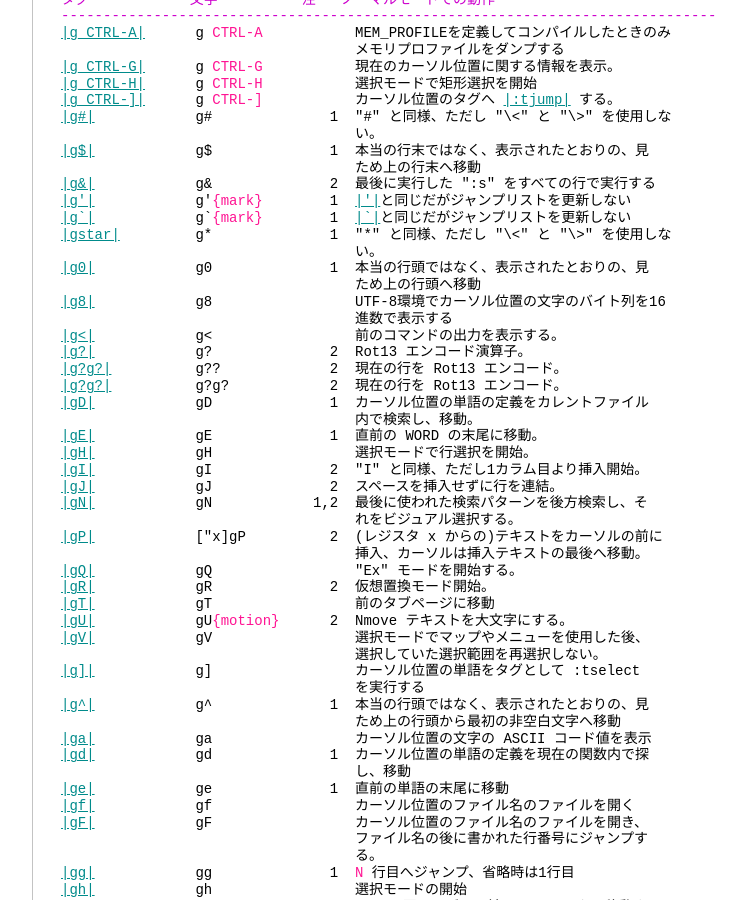
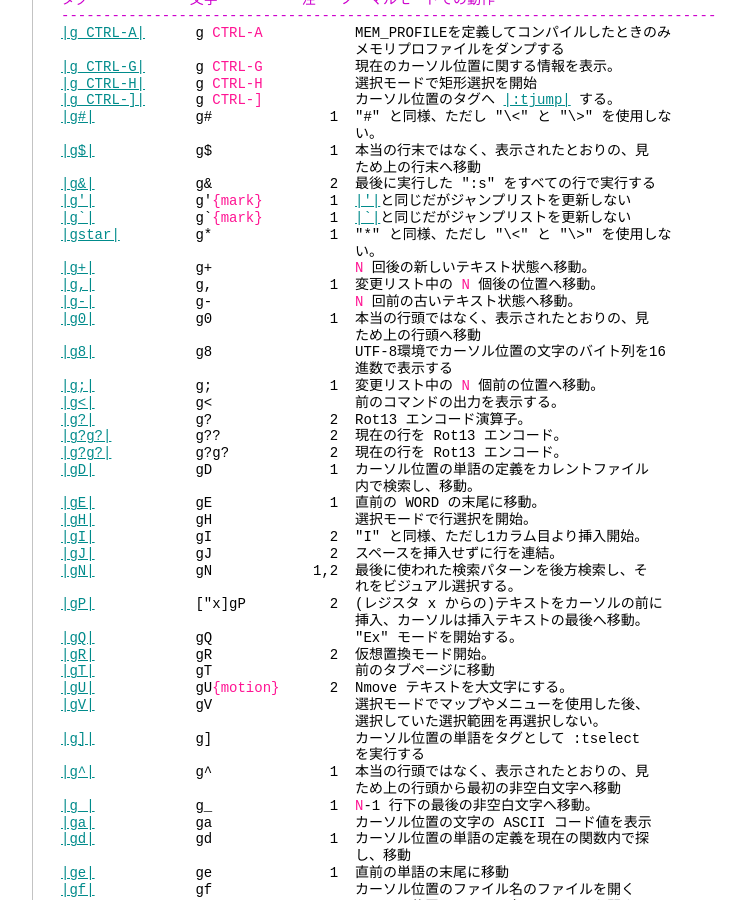
Before and after one commit to vim-jp/vimdoc-ja, a Jekyll site: the page built from vimindex.html, in a window 1280 px wide and 900 px high, scrolled down 12154 px. Shown: the whole window, without its empty margins (340-1086 px from the left). Built offline with Jekyll 4.4.1, drawn with Linux system fonts in a browser that asks for light colours; nearby versions of some CDN libraries; Markdown is read by kramdown in place of the engine named in the settings; comment, search, counter and statistics services are not loaded; some of the changed text lies outside the part shown.

Commit message:
Deployed vim-jp/vimdoc-ja@e4526192a77a780f7d223d946b5fbe75098ab8d3 by ixeris.kaoriya.net

```diff
--- a/vimindex.html
+++ b/vimindex.html
@@ -3,7 +3,7 @@ layout: vimdoc
 helpname: 'vimindex'
 ---
 <div id='vimCodeElement'>
-<a class="Constant" href="vimindex.html" name="index.txt">*index.txt*</a>&nbsp;&nbsp;&nbsp;&nbsp; For Vim バージョン 7.4.&nbsp;&nbsp;Last change: 2015 Jan 07<br>
+<a class="Constant" href="vimindex.html" name="index.txt">*index.txt*</a>&nbsp;&nbsp;&nbsp;&nbsp; For Vim バージョン 7.4.&nbsp;&nbsp;Last change: 2015 Feb 12<br>
 <br>
 <br>
 &nbsp;&nbsp;&nbsp;&nbsp;&nbsp;&nbsp;&nbsp;&nbsp;&nbsp;&nbsp;&nbsp;&nbsp;&nbsp;&nbsp;&nbsp;&nbsp;&nbsp;&nbsp;VIMリファレンスマニュアル&nbsp;&nbsp;&nbsp;&nbsp;&nbsp;&nbsp; by Bram Moolenaar<br>
@@ -730,10 +730,14 @@ SECTION&nbsp;&nbsp;セクション。'{' ではなく '}' の場合もある<a c
 <a class="Identifier" href="motion.html#g`">|g`|</a>&nbsp;&nbsp;&nbsp;&nbsp;&nbsp;&nbsp;&nbsp;&nbsp;&nbsp;&nbsp;&nbsp;&nbsp;g`<span class="Special">{mark}</span>&nbsp;&nbsp;&nbsp;&nbsp;&nbsp;&nbsp;&nbsp;&nbsp;1&nbsp;&nbsp;<a class="Identifier" href="motion.html#`">|`|</a>と同じだがジャンプリストを更新しない<br>
 <a class="Identifier" href="pattern.html#gstar">|gstar|</a>&nbsp;&nbsp;&nbsp;&nbsp;&nbsp;&nbsp;&nbsp;&nbsp; g*&nbsp;&nbsp;&nbsp;&nbsp;&nbsp;&nbsp;&nbsp;&nbsp;&nbsp;&nbsp;&nbsp;&nbsp;&nbsp;&nbsp;1&nbsp;&nbsp;&quot;*&quot; と同様、ただし &quot;\&lt;&quot; と &quot;\&gt;&quot; を使用しな<br>
 &nbsp;&nbsp;&nbsp;&nbsp;&nbsp;&nbsp;&nbsp;&nbsp;&nbsp;&nbsp;&nbsp;&nbsp;&nbsp;&nbsp;&nbsp;&nbsp;&nbsp;&nbsp;&nbsp;&nbsp;&nbsp;&nbsp;&nbsp;&nbsp;&nbsp;&nbsp;&nbsp;&nbsp;&nbsp;&nbsp;&nbsp;&nbsp;&nbsp;&nbsp; い。<br>
+<a class="Identifier" href="undo.html#g+">|g+|</a>&nbsp;&nbsp;&nbsp;&nbsp;&nbsp;&nbsp;&nbsp;&nbsp;&nbsp;&nbsp;&nbsp;&nbsp;g+&nbsp;&nbsp;&nbsp;&nbsp;&nbsp;&nbsp;&nbsp;&nbsp;&nbsp;&nbsp;&nbsp;&nbsp;&nbsp;&nbsp;&nbsp;&nbsp;&nbsp;<span class="Special">N</span>&nbsp;回後の新しいテキスト状態へ移動。<br>
+<a class="Identifier" href="motion.html#g,">|g,|</a>&nbsp;&nbsp;&nbsp;&nbsp;&nbsp;&nbsp;&nbsp;&nbsp;&nbsp;&nbsp;&nbsp;&nbsp;g,&nbsp;&nbsp;&nbsp;&nbsp;&nbsp;&nbsp;&nbsp;&nbsp;&nbsp;&nbsp;&nbsp;&nbsp;&nbsp;&nbsp;1&nbsp;&nbsp;変更リスト中の&nbsp;<span class="Special">N</span>&nbsp;個後の位置へ移動。<br>
+<a class="Identifier" href="undo.html#g-">|g-|</a>&nbsp;&nbsp;&nbsp;&nbsp;&nbsp;&nbsp;&nbsp;&nbsp;&nbsp;&nbsp;&nbsp;&nbsp;g-&nbsp;&nbsp;&nbsp;&nbsp;&nbsp;&nbsp;&nbsp;&nbsp;&nbsp;&nbsp;&nbsp;&nbsp;&nbsp;&nbsp;&nbsp;&nbsp;&nbsp;<span class="Special">N</span>&nbsp;回前の古いテキスト状態へ移動。<br>
 <a class="Identifier" href="motion.html#g0">|g0|</a>&nbsp;&nbsp;&nbsp;&nbsp;&nbsp;&nbsp;&nbsp;&nbsp;&nbsp;&nbsp;&nbsp;&nbsp;g0&nbsp;&nbsp;&nbsp;&nbsp;&nbsp;&nbsp;&nbsp;&nbsp;&nbsp;&nbsp;&nbsp;&nbsp;&nbsp;&nbsp;1&nbsp;&nbsp;本当の行頭ではなく、表示されたとおりの、見<br>
 &nbsp;&nbsp;&nbsp;&nbsp;&nbsp;&nbsp;&nbsp;&nbsp;&nbsp;&nbsp;&nbsp;&nbsp;&nbsp;&nbsp;&nbsp;&nbsp;&nbsp;&nbsp;&nbsp;&nbsp;&nbsp;&nbsp;&nbsp;&nbsp;&nbsp;&nbsp;&nbsp;&nbsp;&nbsp;&nbsp;&nbsp;&nbsp;&nbsp;&nbsp; ため上の行頭へ移動<br>
 <a class="Identifier" href="various.html#g8">|g8|</a>&nbsp;&nbsp;&nbsp;&nbsp;&nbsp;&nbsp;&nbsp;&nbsp;&nbsp;&nbsp;&nbsp;&nbsp;g8&nbsp;&nbsp;&nbsp;&nbsp;&nbsp;&nbsp;&nbsp;&nbsp;&nbsp;&nbsp;&nbsp;&nbsp;&nbsp;&nbsp;&nbsp;&nbsp; UTF-8環境でカーソル位置の文字のバイト列を16<br>
 &nbsp;&nbsp;&nbsp;&nbsp;&nbsp;&nbsp;&nbsp;&nbsp;&nbsp;&nbsp;&nbsp;&nbsp;&nbsp;&nbsp;&nbsp;&nbsp;&nbsp;&nbsp;&nbsp;&nbsp;&nbsp;&nbsp;&nbsp;&nbsp;&nbsp;&nbsp;&nbsp;&nbsp;&nbsp;&nbsp;&nbsp;&nbsp;&nbsp;&nbsp; 進数で表示する<br>
+<a class="Identifier" href="motion.html#g;">|g;|</a>&nbsp;&nbsp;&nbsp;&nbsp;&nbsp;&nbsp;&nbsp;&nbsp;&nbsp;&nbsp;&nbsp;&nbsp;g;&nbsp;&nbsp;&nbsp;&nbsp;&nbsp;&nbsp;&nbsp;&nbsp;&nbsp;&nbsp;&nbsp;&nbsp;&nbsp;&nbsp;1&nbsp;&nbsp;変更リスト中の&nbsp;<span class="Special">N</span>&nbsp;個前の位置へ移動。<br>
 <a class="Identifier" href="message.html#g<">|g&lt;|</a>&nbsp;&nbsp;&nbsp;&nbsp;&nbsp;&nbsp;&nbsp;&nbsp;&nbsp;&nbsp;&nbsp;&nbsp;g&lt;&nbsp;&nbsp;&nbsp;&nbsp;&nbsp;&nbsp;&nbsp;&nbsp;&nbsp;&nbsp;&nbsp;&nbsp;&nbsp;&nbsp;&nbsp;&nbsp; 前のコマンドの出力を表示する。<br>
 <a class="Identifier" href="change.html#g?">|g?|</a>&nbsp;&nbsp;&nbsp;&nbsp;&nbsp;&nbsp;&nbsp;&nbsp;&nbsp;&nbsp;&nbsp;&nbsp;g?&nbsp;&nbsp;&nbsp;&nbsp;&nbsp;&nbsp;&nbsp;&nbsp;&nbsp;&nbsp;&nbsp;&nbsp;&nbsp;&nbsp;2&nbsp;&nbsp;Rot13 エンコード演算子。<br>
 <a class="Identifier" href="change.html#g?g?">|g?g?|</a>&nbsp;&nbsp;&nbsp;&nbsp;&nbsp;&nbsp;&nbsp;&nbsp;&nbsp;&nbsp;g??&nbsp;&nbsp;&nbsp;&nbsp;&nbsp;&nbsp;&nbsp;&nbsp;&nbsp;&nbsp;&nbsp;&nbsp; 2&nbsp;&nbsp;現在の行を Rot13 エンコード。<br>
@@ -758,6 +762,7 @@ SECTION&nbsp;&nbsp;セクション。'{' ではなく '}' の場合もある<a c
 &nbsp;&nbsp;&nbsp;&nbsp;&nbsp;&nbsp;&nbsp;&nbsp;&nbsp;&nbsp;&nbsp;&nbsp;&nbsp;&nbsp;&nbsp;&nbsp;&nbsp;&nbsp;&nbsp;&nbsp;&nbsp;&nbsp;&nbsp;&nbsp;&nbsp;&nbsp;&nbsp;&nbsp;&nbsp;&nbsp;&nbsp;&nbsp;&nbsp;&nbsp; を実行する<br>
 <a class="Identifier" href="motion.html#g^">|g^|</a>&nbsp;&nbsp;&nbsp;&nbsp;&nbsp;&nbsp;&nbsp;&nbsp;&nbsp;&nbsp;&nbsp;&nbsp;g^&nbsp;&nbsp;&nbsp;&nbsp;&nbsp;&nbsp;&nbsp;&nbsp;&nbsp;&nbsp;&nbsp;&nbsp;&nbsp;&nbsp;1&nbsp;&nbsp;本当の行頭ではなく、表示されたとおりの、見<br>
 &nbsp;&nbsp;&nbsp;&nbsp;&nbsp;&nbsp;&nbsp;&nbsp;&nbsp;&nbsp;&nbsp;&nbsp;&nbsp;&nbsp;&nbsp;&nbsp;&nbsp;&nbsp;&nbsp;&nbsp;&nbsp;&nbsp;&nbsp;&nbsp;&nbsp;&nbsp;&nbsp;&nbsp;&nbsp;&nbsp;&nbsp;&nbsp;&nbsp;&nbsp; ため上の行頭から最初の非空白文字へ移動<br>
+<a class="Identifier" href="motion.html#g_">|g_|</a>&nbsp;&nbsp;&nbsp;&nbsp;&nbsp;&nbsp;&nbsp;&nbsp;&nbsp;&nbsp;&nbsp;&nbsp;g_&nbsp;&nbsp;&nbsp;&nbsp;&nbsp;&nbsp;&nbsp;&nbsp;&nbsp;&nbsp;&nbsp;&nbsp;&nbsp;&nbsp;1&nbsp;&nbsp;<span class="Special">N</span>-1 行下の最後の非空白文字へ移動。<br>
 <a class="Identifier" href="various.html#ga">|ga|</a>&nbsp;&nbsp;&nbsp;&nbsp;&nbsp;&nbsp;&nbsp;&nbsp;&nbsp;&nbsp;&nbsp;&nbsp;ga&nbsp;&nbsp;&nbsp;&nbsp;&nbsp;&nbsp;&nbsp;&nbsp;&nbsp;&nbsp;&nbsp;&nbsp;&nbsp;&nbsp;&nbsp;&nbsp; カーソル位置の文字の ASCII コード値を表示<br>
 <a class="Identifier" href="pattern.html#gd">|gd|</a>&nbsp;&nbsp;&nbsp;&nbsp;&nbsp;&nbsp;&nbsp;&nbsp;&nbsp;&nbsp;&nbsp;&nbsp;gd&nbsp;&nbsp;&nbsp;&nbsp;&nbsp;&nbsp;&nbsp;&nbsp;&nbsp;&nbsp;&nbsp;&nbsp;&nbsp;&nbsp;1&nbsp;&nbsp;カーソル位置の単語の定義を現在の関数内で探<br>
 &nbsp;&nbsp;&nbsp;&nbsp;&nbsp;&nbsp;&nbsp;&nbsp;&nbsp;&nbsp;&nbsp;&nbsp;&nbsp;&nbsp;&nbsp;&nbsp;&nbsp;&nbsp;&nbsp;&nbsp;&nbsp;&nbsp;&nbsp;&nbsp;&nbsp;&nbsp;&nbsp;&nbsp;&nbsp;&nbsp;&nbsp;&nbsp;&nbsp;&nbsp; し、移動<br>
```
